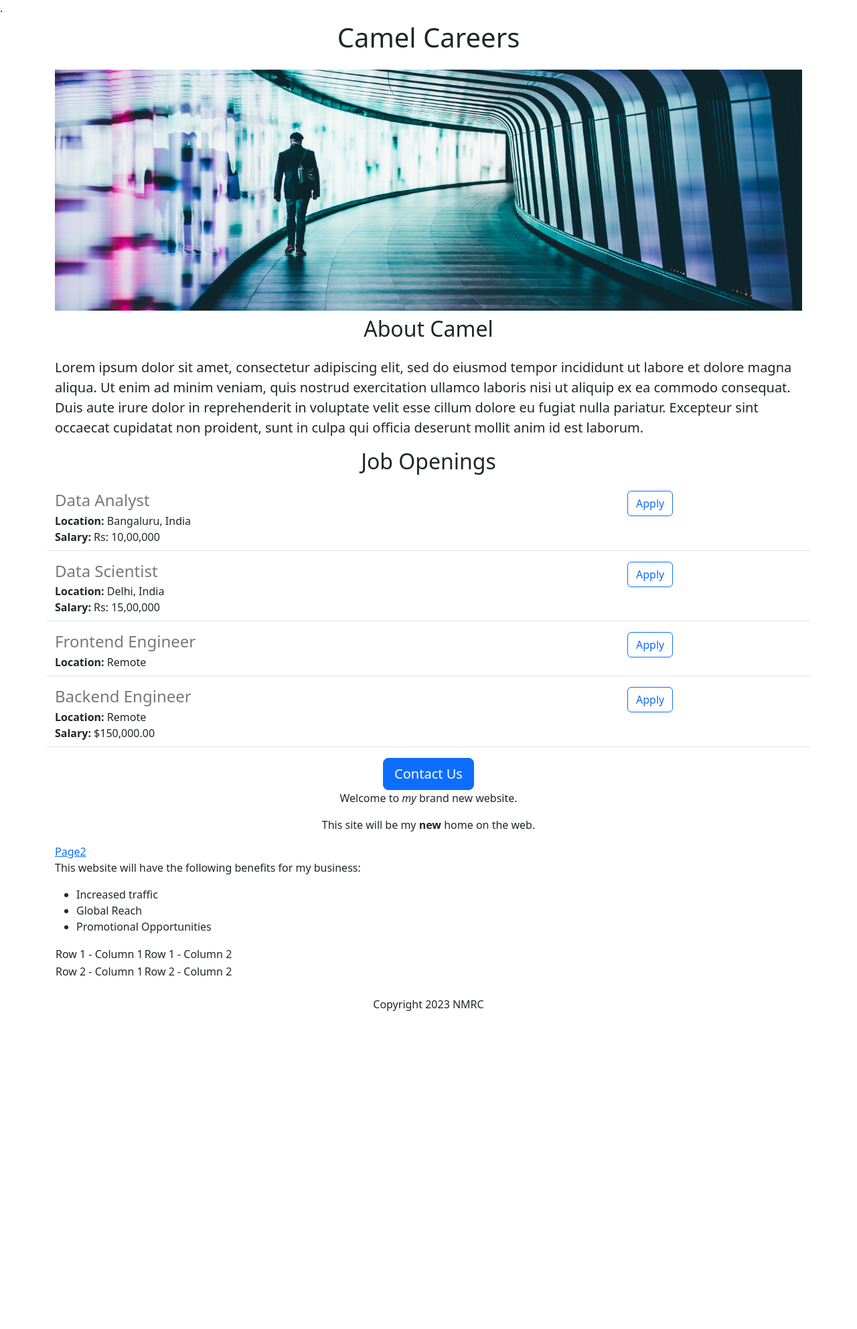
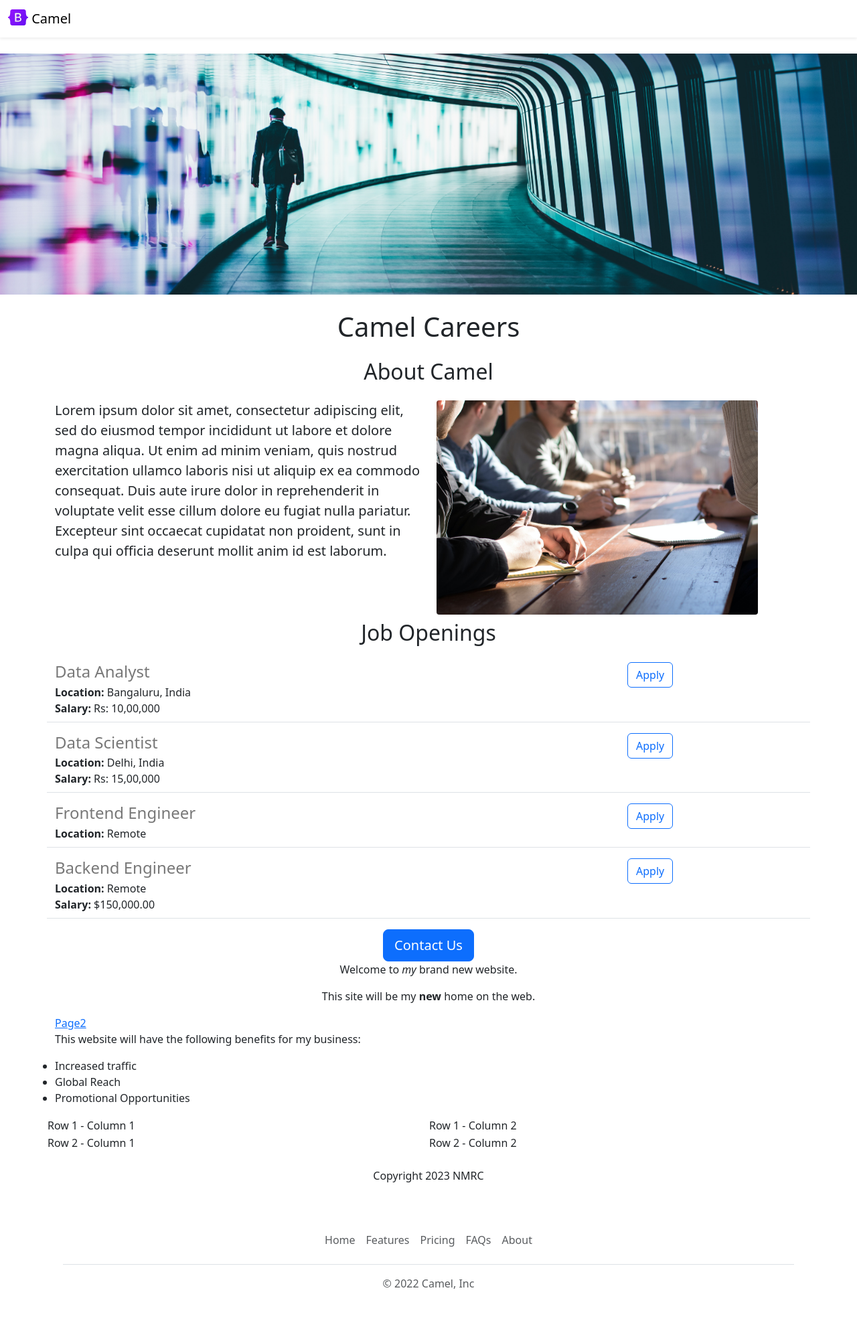
Before and after one commit to NeilMRC/jovians-career-website-v2, a Flask app: page / in a window 1280 px wide. Shown: the whole page at 67% size. Before the commit the page ends 1510 px from the top, so only its background shows below. Run offline with Flask 2, Linux system fonts and the light colour scheme.

Commit message:
Functional and aesthetics improvements

```diff
--- /dev/null
+++ b/templates/footer.html
@@ -0,0 +1,12 @@
+<div class="container">
+  <footer class="py-3 my-4">
+    <ul class="nav justify-content-center border-bottom pb-3 mb-3">
+      <li class="nav-item"><a href="#" class="nav-link px-2 text-muted">Home</a></li>
+      <li class="nav-item"><a href="#" class="nav-link px-2 text-muted">Features</a></li>
+      <li class="nav-item"><a href="#" class="nav-link px-2 text-muted">Pricing</a></li>
+      <li class="nav-item"><a href="#" class="nav-link px-2 text-muted">FAQs</a></li>
+      <li class="nav-item"><a href="#" class="nav-link px-2 text-muted">About</a></li>
+    </ul>
+    <p class="text-center text-muted">&copy; 2022 {{ company_name }}, Inc</p>
+  </footer>
+</div>
--- a/templates/home.html
+++ b/templates/home.html
@@ -1,7 +1,7 @@
 <!DOCTYPE html>
 <html>
 <head>
-<title>Jovian Career Website</title>
+<title>{{ company_name }} Career Website</title>
 
 <meta charset="UTF-8">
 <meta name="viewport" content="width=device-width, initial-scale=1">
@@ -13,15 +13,27 @@
     height: 360px;
     width: 100%;
     object-fit: cover;
+    margin-bottom: 16px;
   }
 </style>
 </head>
 <body>
+
+{% include 'nav.html' %}
+
+<img id=banner src="https://jovian-career-website.nmrc.repl.co/static/graeme-worsfold-324nknuhxDg-unsplash.jpg" class="img-fluid" alt="Jovian career">
+
 <div  class="container">
 <h1 class="text-center mt-2 mb-4"> {{company_name}} Careers</h1>
-<img id=banner src="https://jovian-career-website.nmrc.repl.co/static/graeme-worsfold-324nknuhxDg-unsplash.jpg" class="img-fluid" alt="Jovian career">
+
 <h2 class="text-center mt-2 mb-4">About {{company_name}}</h2>
+<div class="row" style="margin-botton:16px;">
+<div class="col-md-6">
 <p class="lead">Lorem ipsum dolor sit amet, consectetur adipiscing elit, sed do eiusmod tempor incididunt ut labore et dolore magna aliqua. Ut enim ad minim veniam, quis nostrud exercitation ullamco laboris nisi ut aliquip ex ea commodo consequat. Duis aute irure dolor in reprehenderit in voluptate velit esse cillum dolore eu fugiat nulla pariatur. Excepteur sint occaecat cupidatat non proident, sunt in culpa qui officia deserunt mollit anim id est laborum.</p>
+</div>
+<div class="d-none d-md-block col-md-6">
+<img src="/static/people-unsplash.jpg" style="height:320px; border-radius:4px">
+</div>
 <h2 class="text-center mt-2 mb-4">Job Openings</h2>
 <div >
 
@@ -30,7 +42,7 @@
 {% endfor %}
 </div>
 <div class="text-center">
-<button class="btn btn-primary btn-lg">Contact Us</button>
+<a  href="mailto:hello@jovial.al?subject=Question%20about%20Job%20Opening&body=My%20question%3A%20%3Cinput%20question%20here%3E" class="btn btn-primary btn-lg">Contact Us</a>
 
   <p>Welcome to <em>my</em> brand new website.</p>
 <p>This site will be my <strong>new</strong> home on the web.</p>
@@ -55,5 +67,8 @@
 </table>
 <p class="text-center mt-4 mb-4">Copyright 2023 NMRC</p>
 </div>
+
+{% include 'footer.html' %}
+
 </body>
 </html>
--- a/templates/jobitem.html
+++ b/templates/jobitem.html
@@ -8,8 +8,8 @@
 <div><b>Salary:</b> {{job['salary']}}</div>
 {% endif %}
 </div>
-<div class="col-3">
-<button type="button" class="btn btn-outline-primary">Apply</button>
+<div class="col-2 padding-right:16px">
+<a href="mailto:hello@jovian.al?subject=Application%20for%20{{job['title']}}&body=My%20name%3A%20%3Cyour%20name%20here%3E%0D%0AMy%20Resume%20link%3A%20%3Cresume%20link%3E%0D%0AMy%20LinkedIn%20link%3A%20%3Clinkedin%20link%3E" type="button" class="btn btn-outline-primary float-right align-middle">Apply</a>
 </div>
 
 </div>
--- /dev/null
+++ b/templates/nav.html
@@ -0,0 +1,9 @@
+<nav class="navbar shadow-sm fixed-top bg-white">
+  <div class="container-fluid">
+    <a class="navbar-brand" href="#">
+      <img src="/static/bootstrap-logo.svg" alt="Logo" width="30" height="24" class="d-inline-block align-text-top">
+      {{ company_name }}
+    </a>
+  </div>
+</nav>
+<div style="height:56px"></div>
```
Also changed, not shown: static/bootstrap-logo.svg (added), static/people-unsplash.jpg (added).
